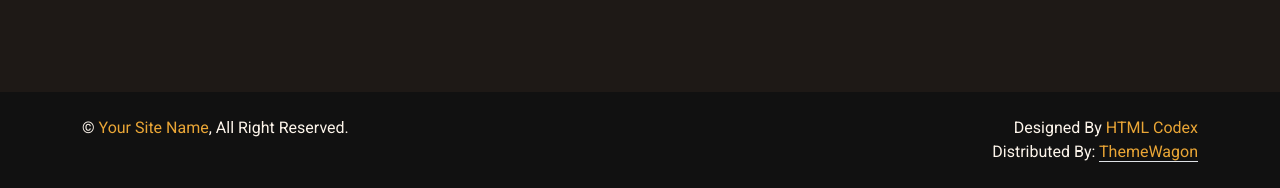
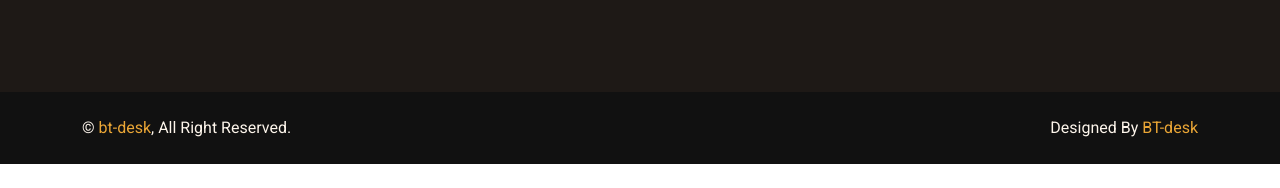
Before and after one commit to bilaltambolialt/yallahtreats, a plain HTML site: page product.html in a window 1280 px wide. Shown: the part 2078-2266 px from the top of the page. After the commit the page ends 2242 px from the top, so only its background shows below. Drawn offline with nearby package versions, Linux system fonts and the light colour scheme.

Commit message:
Update product.html

```diff
--- a/product.html
+++ b/product.html
@@ -246,16 +246,15 @@
 
 
     <!-- Copyright Start -->
-    <div class="container-fluid copyright text-light py-4 wow fadeIn" data-wow-delay="0.1s">
+   <div class="container-fluid copyright text-light py-4 wow fadeIn" data-wow-delay="0.1s">
         <div class="container">
             <div class="row">
                 <div class="col-md-6 text-center text-md-start mb-3 mb-md-0">
-                    &copy; <a href="#">Your Site Name</a>, All Right Reserved.
+                    &copy; <a href="#">bt-desk</a>, All Right Reserved.
                 </div>
                 <div class="col-md-6 text-center text-md-end">
                     <!--/*** This template is free as long as you keep the footer author’s credit link/attribution link/backlink. If you'd like to use the template without the footer author’s credit link/attribution link/backlink, you can purchase the Credit Removal License from "https://htmlcodex.com/credit-removal". Thank you for your support. ***/-->
-                    Designed By <a href="https://htmlcodex.com">HTML Codex</a>
-                    <br>Distributed By: <a class="border-bottom" href="https://themewagon.com" target="_blank">ThemeWagon</a>
+                    Designed By <a href="">BT-desk</a>
                 </div>
             </div>
         </div>
```
